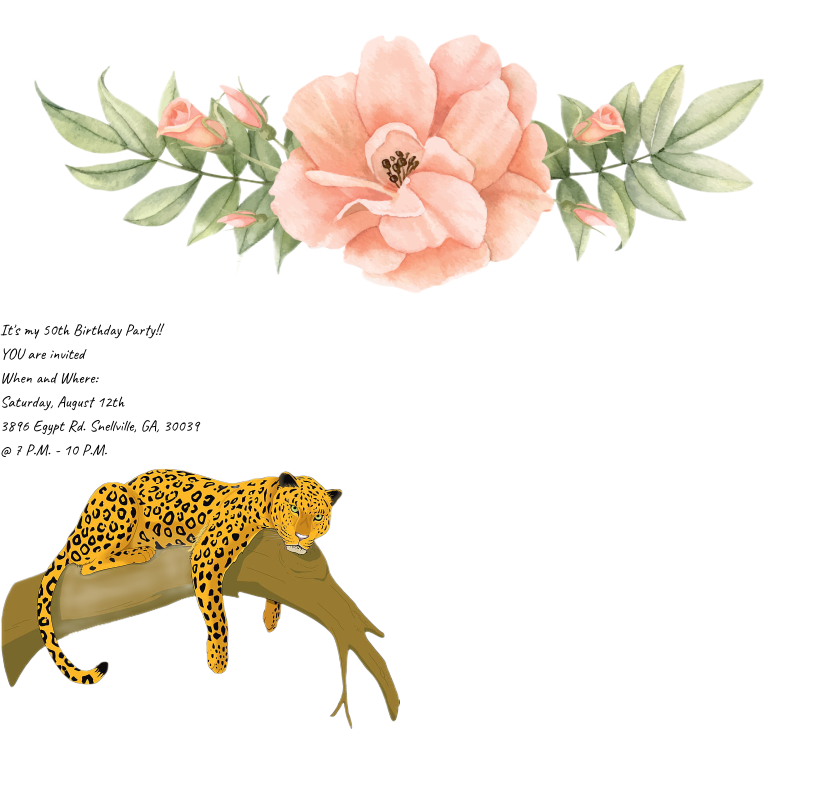
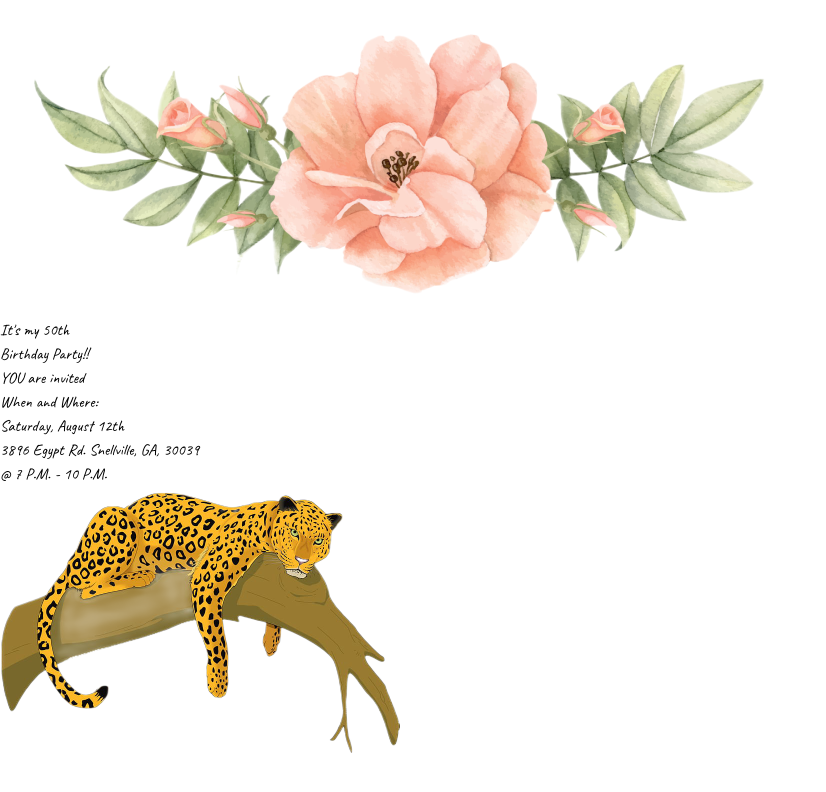
Before and after one commit to BenMoreira/birthday-invite, a React (Vite) app: page / in a window 1280 px wide. Shown: the top 792 px of the page, without its empty margins (0-826 px from the left). Built offline with nearby package versions, Linux system fonts and the light colour scheme.

Commit message:
Small fix

```diff
--- a/src/App.jsx
+++ b/src/App.jsx
@@ -11,7 +11,11 @@ function App() {
           <img src='/flowerline.png' />
 
           <div>
-            It's my 50th Birthday Party!!
+            It's my 50th
+          </div>
+
+          <div>
+          Birthday Party!!
           </div>
 
           <div>
```
